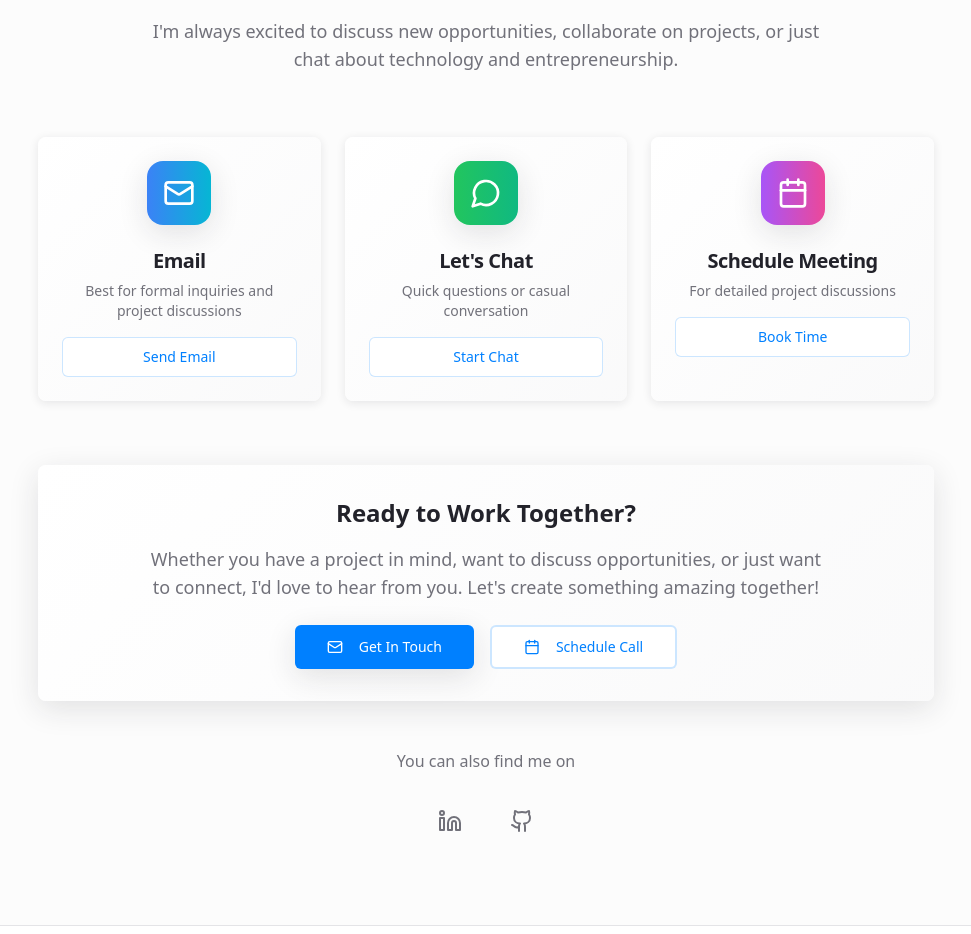
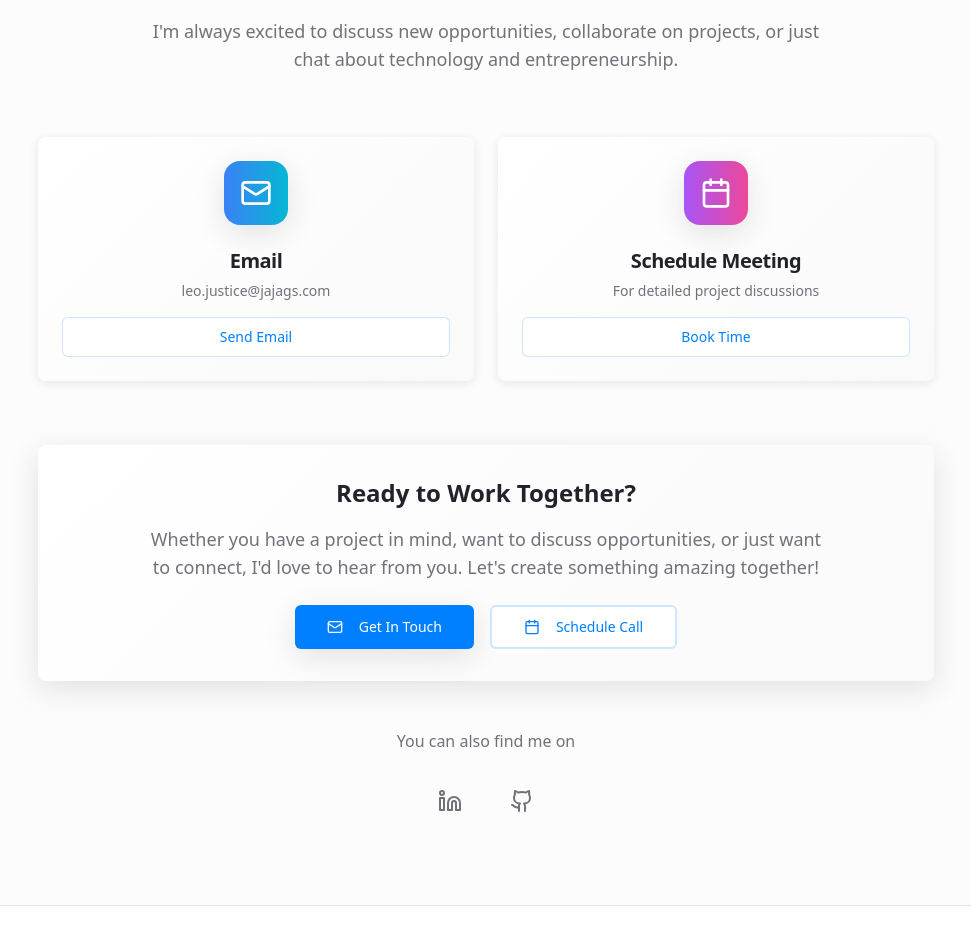
Before and after one commit to leosage67/leo-builds-future, a React (Vite) app: page / in a window 1280 px wide. Shown: the part 3380-4314 px from the top of the page, without its empty margins (154-1125 px from the left). Built offline with nearby package versions, Linux system fonts and the light colour scheme; the HTML template or start-up script is replaced by a standard one.

Commit message:
Update contact section

```diff
--- a/src/components/Contact.tsx
+++ b/src/components/Contact.tsx
@@ -7,18 +7,10 @@ const Contact = () => {
     {
       icon: Mail,
       title: "Email",
-      description: "Best for formal inquiries and project discussions",
+      description: "leo.justice@jajags.com",
       action: "Send Email",
-      href: "mailto:leo.justice@example.com",
+      href: "mailto:leo.justice@jajags.com",
       color: "from-blue-500 to-cyan-500"
-    },
-    {
-      icon: MessageCircle,
-      title: "Let's Chat",
-      description: "Quick questions or casual conversation",
-      action: "Start Chat",
-      href: "#",
-      color: "from-green-500 to-emerald-500"
     },
     {
       icon: Calendar,
@@ -60,7 +52,7 @@ const Contact = () => {
           </div>
 
           {/* Contact methods */}
-          <div className="grid grid-cols-1 md:grid-cols-3 gap-6 mb-16">
+          <div className="grid grid-cols-1 md:grid-cols-2 gap-6 mb-16">
             {contactMethods.map((method, index) => (
               <Card
                 key={index}
@@ -108,7 +100,7 @@ const Contact = () => {
                   asChild
                   className="bg-primary hover:bg-primary-hover text-primary-foreground shadow-medium hover:shadow-glow transition-all duration-300"
                 >
-                  <a href="mailto:leo.justice@example.com">
+                  <a href="mailto:leo.justice@jajags.com">
                     <Mail className="mr-2 h-5 w-5" />
                     Get In Touch
                   </a>
```
